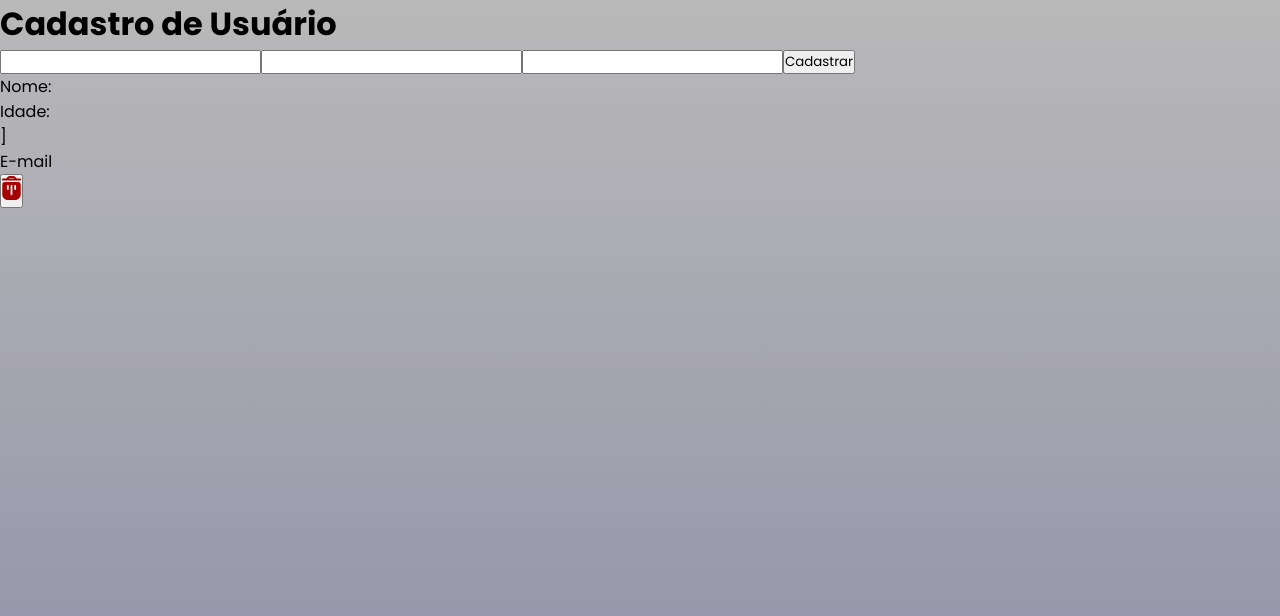
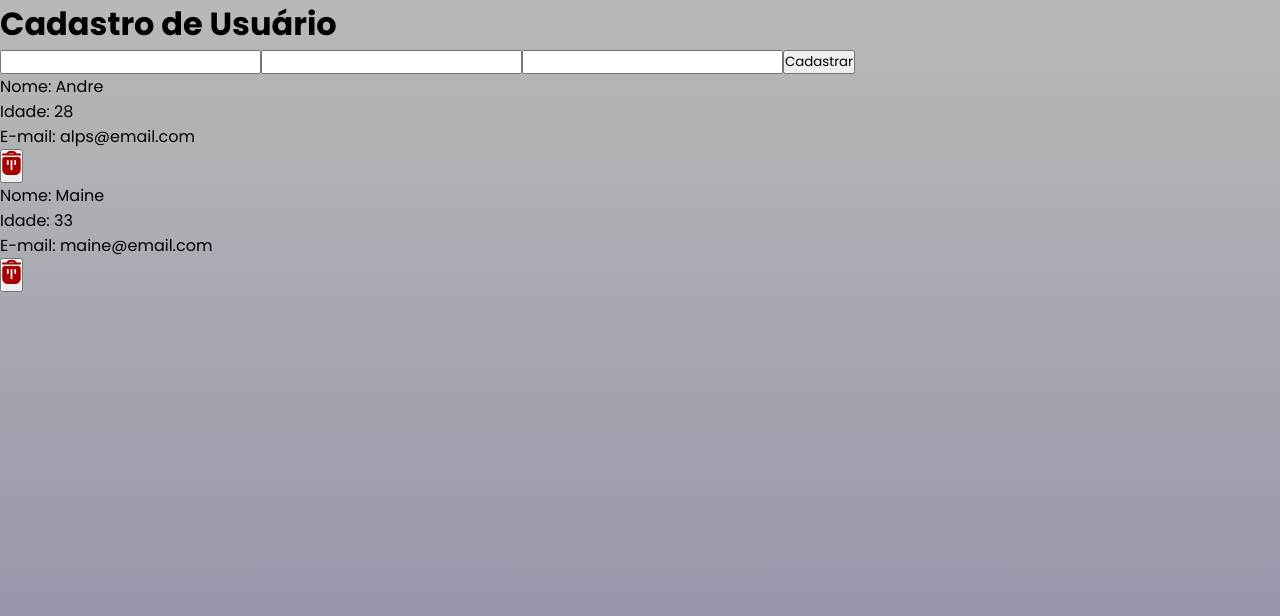
Before and after one commit to AndrePacolla/Cadastro-usuario-react, a React (Vite) app in the folder cadastro-usuarios/: page / in a window 1280 px wide. Shown: the top 616 px of the page. Built offline with nearby package versions, Linux system fonts and the light colour scheme.

Commit message:
usando met map

```diff
--- a/cadastro-usuarios/src/pages/Home/index.jsx
+++ b/cadastro-usuarios/src/pages/Home/index.jsx
@@ -1,6 +1,23 @@
 import './style.css'
 import Trash from '../../assets/trash.svg'
+
+
 function Home() {
+
+  const users = [{
+    id: '812837498273423',
+    name: 'Andre',
+    age: '28',
+    email: 'alps@email.com'
+  },
+  {
+    id: '234254523576443',
+    name: 'Maine',
+    age: '33',
+    email: 'maine@email.com'
+  }
+
+]
 
   return (
 
@@ -13,11 +30,14 @@ function Home() {
       <button type='button'>Cadastrar</button>
       </form>
 
+
+
+      {users.map(user => (
+          <div key = {user.id}>
              <div>
-        <div>
-          <p>Nome:</p>
-          <p>Idade:</p>]
-          <p>E-mail</p>
+               <p>Nome: {user.name}</p>
+               <p>Idade: {user.age}</p>
+               <p>E-mail: {user.email}</p>
              </div>
 
              <button>
@@ -25,6 +45,11 @@ function Home() {
              </button>
           </div>
 
+      ))}
+
+
+
+
     </div>
   )
 }
```
Lines whose indentation alone changed are shown as unchanged.
